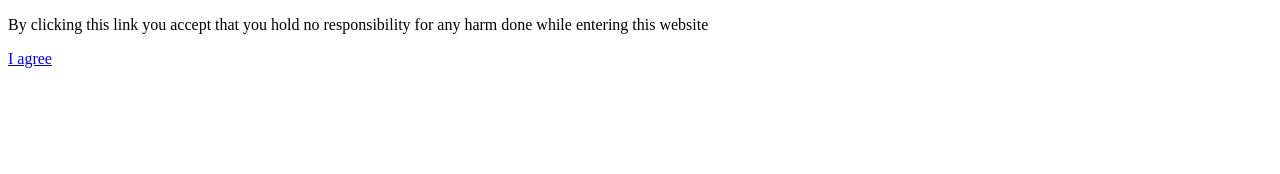
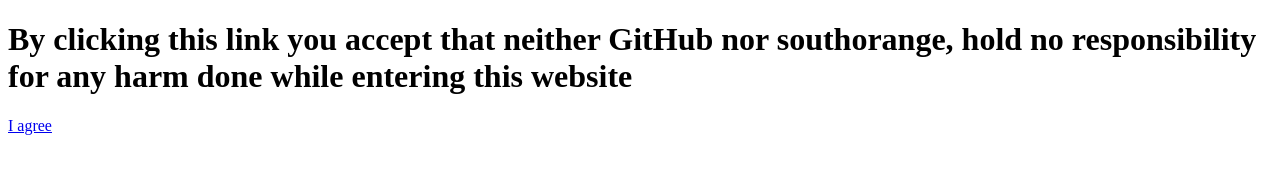
Before and after one commit to southorange/fishner-open, a plain HTML site: page index.html in a window 1280 px wide. Drawn offline with Linux system fonts and the light colour scheme.

Commit message:
Update index.html

```diff
--- a/index.html
+++ b/index.html
@@ -2,7 +2,7 @@
 <html>
 <head>
 <body>
-   <p>By clicking this link you accept that you hold no responsibility for any harm done while entering this website</p>
+   <h1>By clicking this link you accept that neither GitHub nor southorange, hold no responsibility for any harm done while entering this website</h1>
    <a href="http://southorange.github.io/fishner-open/wonder.html">I agree</a>
 </body>
 </html>
```
